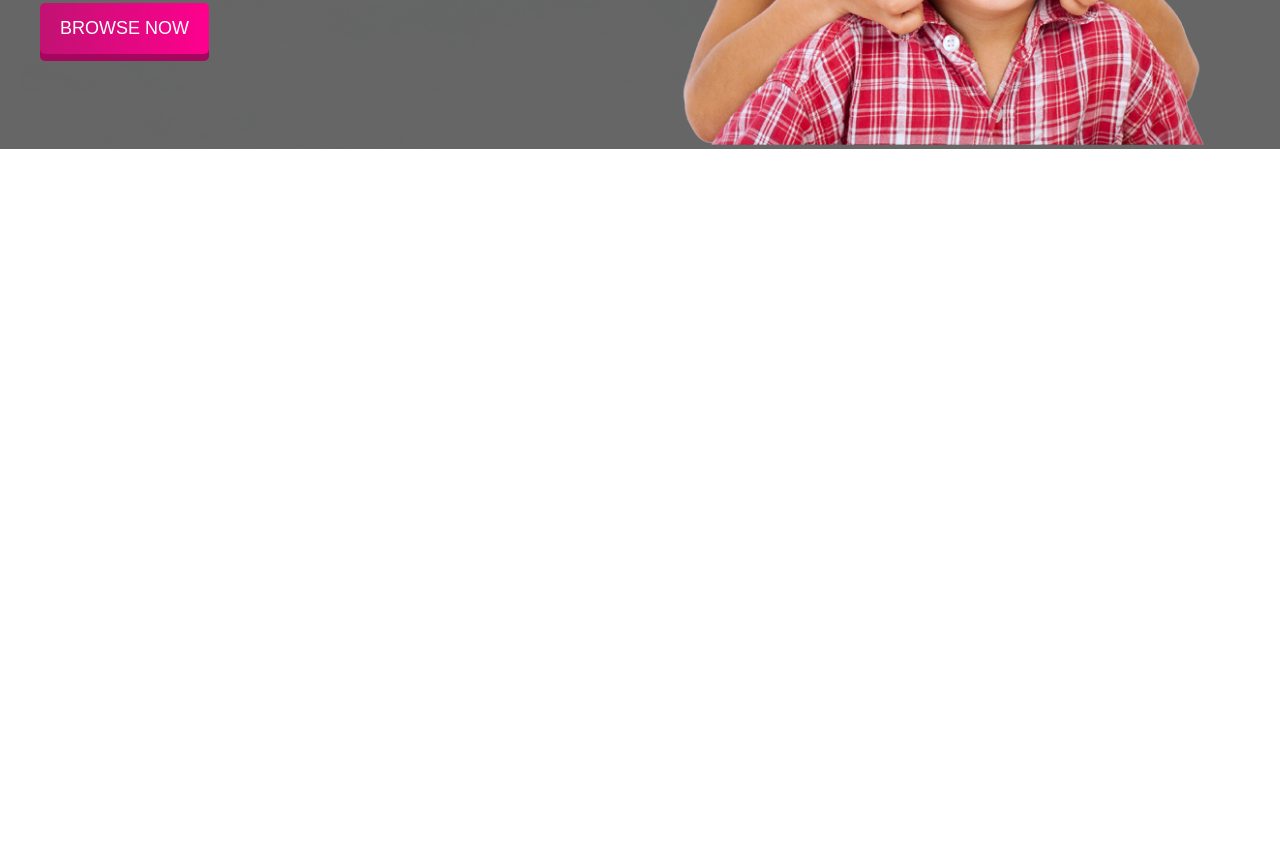
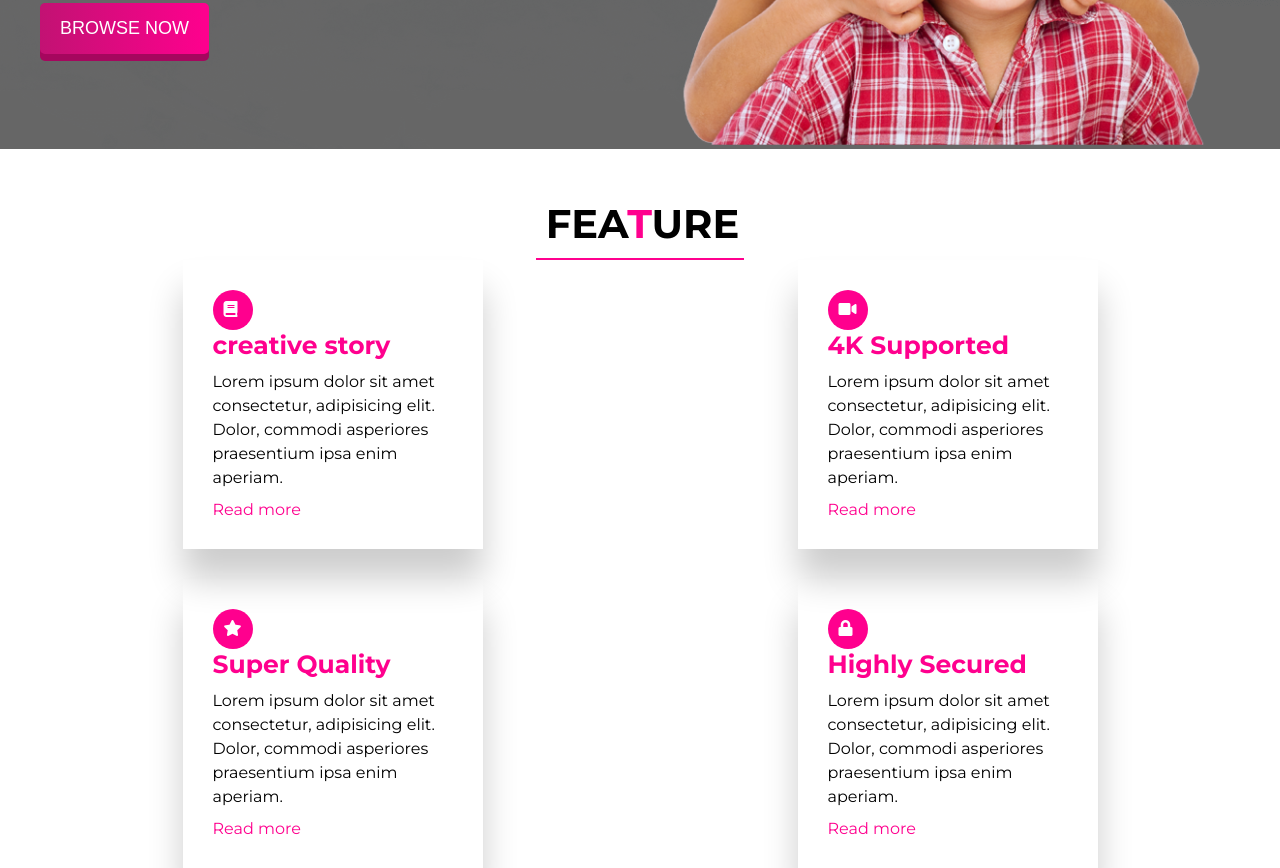
Before and after one commit to zishan344/cosmic-world, a plain HTML site: page index.html in a window 1280 px wide. Shown: the part 458-1326 px from the top of the page. Before the commit the page ends 800 px from the top, so only its background shows below. Drawn offline with Linux system fonts and the light colour scheme.

Commit message:
added-feature

```diff
--- a/index.html
+++ b/index.html
@@ -46,5 +46,50 @@
         </div>
       </section>
     </header>
+    <main class="container">
+      <section id="feature">
+        <div class="section-title">
+          <h2>Fea<span class="heighlight">t</span>ure</h2>
+        </div>
+        <div class="feature">
+          <div class="card">
+            <i class="card-icon fas fa-book"></i>
+            <h3>creative story</h3>
+            <p>
+              Lorem ipsum dolor sit amet consectetur, adipisicing elit. Dolor,
+              commodi asperiores praesentium ipsa enim aperiam.
+            </p>
+            <a href="">Read more</a>
+          </div>
+          <div class="card">
+            <i class="card-icon fas fa-video"></i>
+            <h3>4K Supported</h3>
+            <p>
+              Lorem ipsum dolor sit amet consectetur, adipisicing elit. Dolor,
+              commodi asperiores praesentium ipsa enim aperiam.
+            </p>
+            <a href="">Read more</a>
+          </div>
+          <div class="card">
+            <i class="card-icon fas fa-star"></i>
+            <h3>Super Quality</h3>
+            <p>
+              Lorem ipsum dolor sit amet consectetur, adipisicing elit. Dolor,
+              commodi asperiores praesentium ipsa enim aperiam.
+            </p>
+            <a href="">Read more</a>
+          </div>
+          <div class="card">
+            <i class="card-icon fas fa-lock"></i>
+            <h3>Highly Secured</h3>
+            <p>
+              Lorem ipsum dolor sit amet consectetur, adipisicing elit. Dolor,
+              commodi asperiores praesentium ipsa enim aperiam.
+            </p>
+            <a href="">Read more</a>
+          </div>
+        </div>
+      </section>
+    </main>
   </body>
 </html>
--- a/style.css
+++ b/style.css
@@ -31,7 +31,22 @@ body {
   top: 5px;
   box-shadow: 0px 2px 0 #a5075e;
 }
+.section-title {
+  text-align: center;
+}
+.section-title h2 {
+  font-size: 40px;
+  border-bottom: 2px solid #ff008e;
+  text-transform: uppercase;
+
+  display: inline-block;
+  padding: 50px 5px 10px 10px;
+}
+.heighlight {
+  color: #ff008e;
+}
 /* header css */
+
 header {
   background-image: url("./cosmic-world-resources/images/cloud.png");
   background-repeat: no-repeat;
@@ -58,7 +73,7 @@ nav {
   font-weight: 600;
   padding: 15px 10px;
 }
-
+/* header banner */
 .banner {
   height: calc(100vh-80px);
   display: grid;
@@ -83,3 +98,37 @@ nav {
 .banner-right img {
   width: 100%;
 }
+
+/* feature styles */
+.feature {
+  display: grid;
+  grid-template-columns: repeat(2, 1fr);
+  gap: 30px;
+  justify-content: center;
+}
+.card {
+  width: 300px;
+  margin: 0 auto;
+  padding: 30px;
+  box-shadow: 0px 30px 33px rgba(0, 0, 0, 0.2);
+}
+.card-icon {
+  background-color: #ff008e;
+  border-radius: 50%;
+  width: 40px;
+  height: 40px;
+  padding: 11px;
+  color: #fff;
+}
+.card h3 {
+  color: #ff008e;
+  font-size: 25px;
+}
+.card p {
+  margin: 10px 0;
+  line-height: 1.5;
+}
+.card a {
+  text-decoration: none;
+  color: #ff008e;
+}
```
